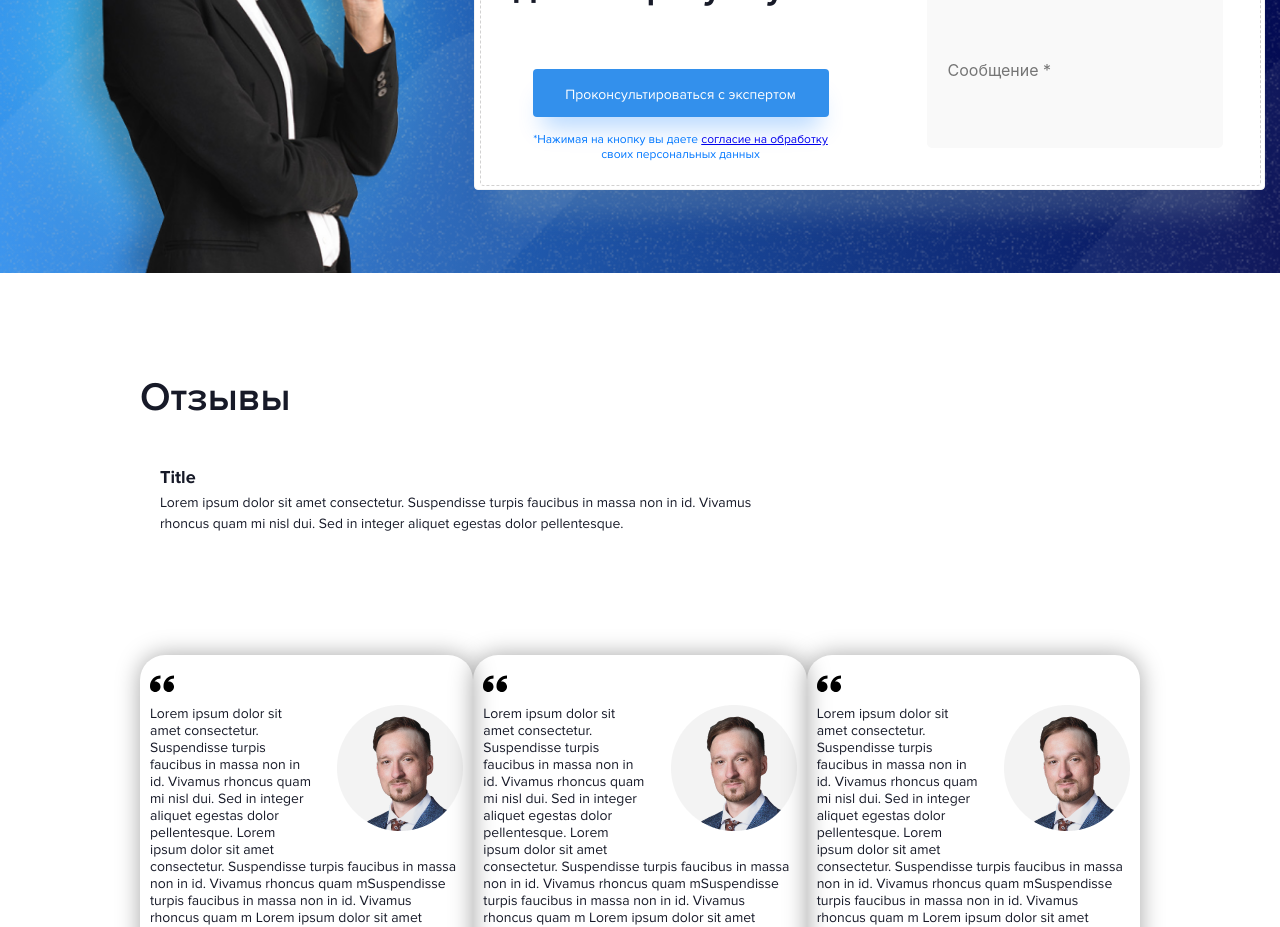
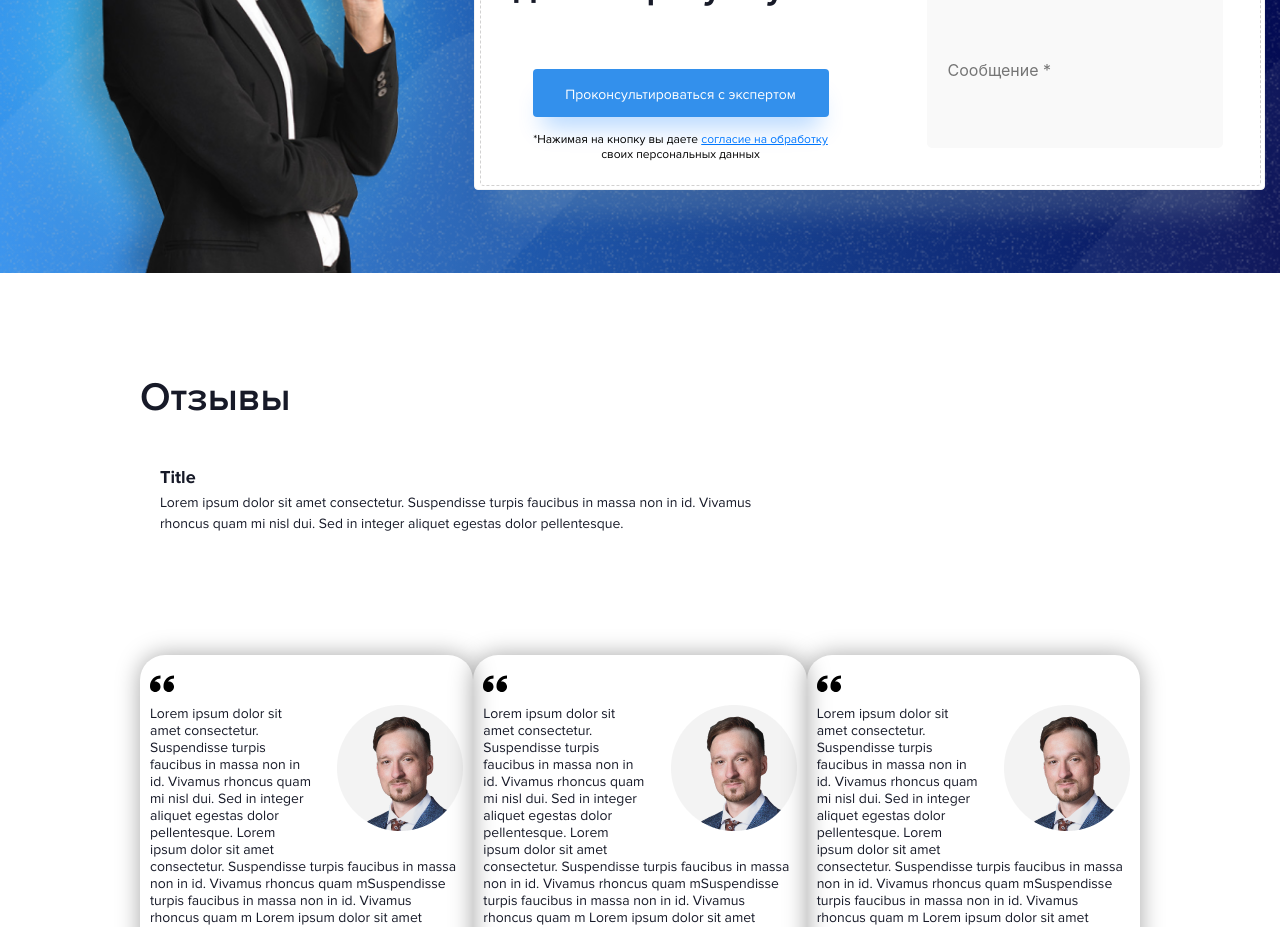
Before and after one commit to Photokub/zalivam-net, a React (Create React App) app: page / in a window 1280 px wide. Shown: the part 3360-4287 px from the top of the page. Built offline with nearby package versions, Linux system fonts and the light colour scheme.

Commit message:
Fix: поправить цвет лигала в форме

```diff
--- a/src/components/AdForm/AdForm.css
+++ b/src/components/AdForm/AdForm.css
@@ -103,7 +103,6 @@
   grid-column: 1/2;
   grid-row: 2/3;
   align-self: flex-end;
-  color: #0077FF;
   text-align: center;
   font-variant-numeric: lining-nums proportional-nums;
   font-family: "Proxima Nova";
@@ -112,6 +111,10 @@
   font-weight: 400;
   line-height: normal;
   font-variant: all-small-caps;
+}
+
+.adFormLegalText__link {
+  color: #0077FF;
 }
 
 @media screen and (max-width: 984px) {
--- a/src/components/AdForm/AdForm.scss
+++ b/src/components/AdForm/AdForm.scss
@@ -109,7 +109,6 @@
     grid-row: 2/3;
     align-self: flex-end;
 
-    color: $text-highlight-color;
     text-align: center;
     font-variant-numeric: lining-nums proportional-nums;
     font-family: "Proxima Nova";
@@ -120,8 +119,13 @@
     font-variant: all-small-caps;
 }
 
+.adFormLegalText__link {
+    color: $text-highlight-color;
+
+}
+
 @media screen and (max-width: 984px) {
-    .adFormContainer{
+    .adFormContainer {
         max-width: 660px;
         height: 100%;
         margin: 0;
@@ -132,20 +136,20 @@
         flex-direction: column;
     }
 
-    .adFormTitle{
+    .adFormTitle {
         margin: 26px 17px;
     }
 
-    .adFormInputContainer{
+    .adFormInputContainer {
         margin: 0 17px;
         gap: 20px;
     }
 
-    .adFormInput{
+    .adFormInput {
         width: 100%;
     }
 
-    .adFormBtnContainer{
+    .adFormBtnContainer {
         margin-top: 20px;
         padding: 0 0 20px 0;
     }
@@ -155,12 +159,12 @@
     }
 }
 
-@media screen and (max-width: 568px){
-    .adFormContainer{
+@media screen and (max-width: 568px) {
+    .adFormContainer {
         max-width: 345px;
     }
 
-    .adFormBtnContainer{
+    .adFormBtnContainer {
         align-self: center;
         max-width: 296px;
     }
--- a/src/components/AdForm/AdForm.tsx
+++ b/src/components/AdForm/AdForm.tsx
@@ -18,7 +18,7 @@ const AdForm: React.FC<AdFormPropTypes> = ({ }) => {
                 </div>
                 <div className = "adFormBtnContainer">
                     <button className="adFormSubmitBtn" type="submit">Проконсультироваться с экспертом</button>
-                    <span className="adFormLegalText">*Нажимая на кнопку вы даете <Link to="#">согласие на обработку</Link> своих персональных данных</span>
+                    <span className="adFormLegalText">*Нажимая на кнопку вы даете <Link to="#" className="adFormLegalText__link">согласие на обработку</Link> своих персональных данных</span>
                 </div>
             </form>
         </div>
```
Also changed, not shown: 1 other file (tests, documents, lock files or other folders).
